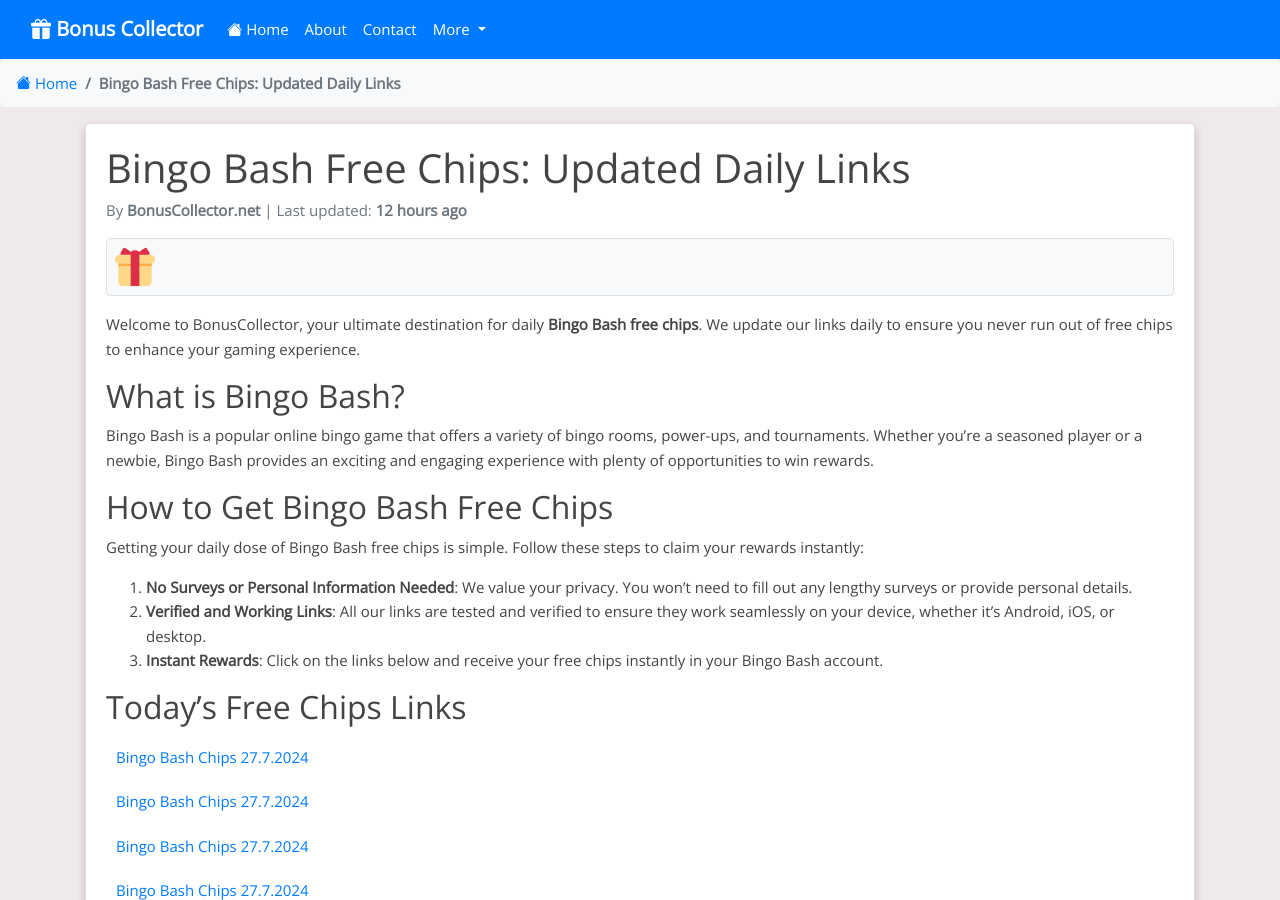
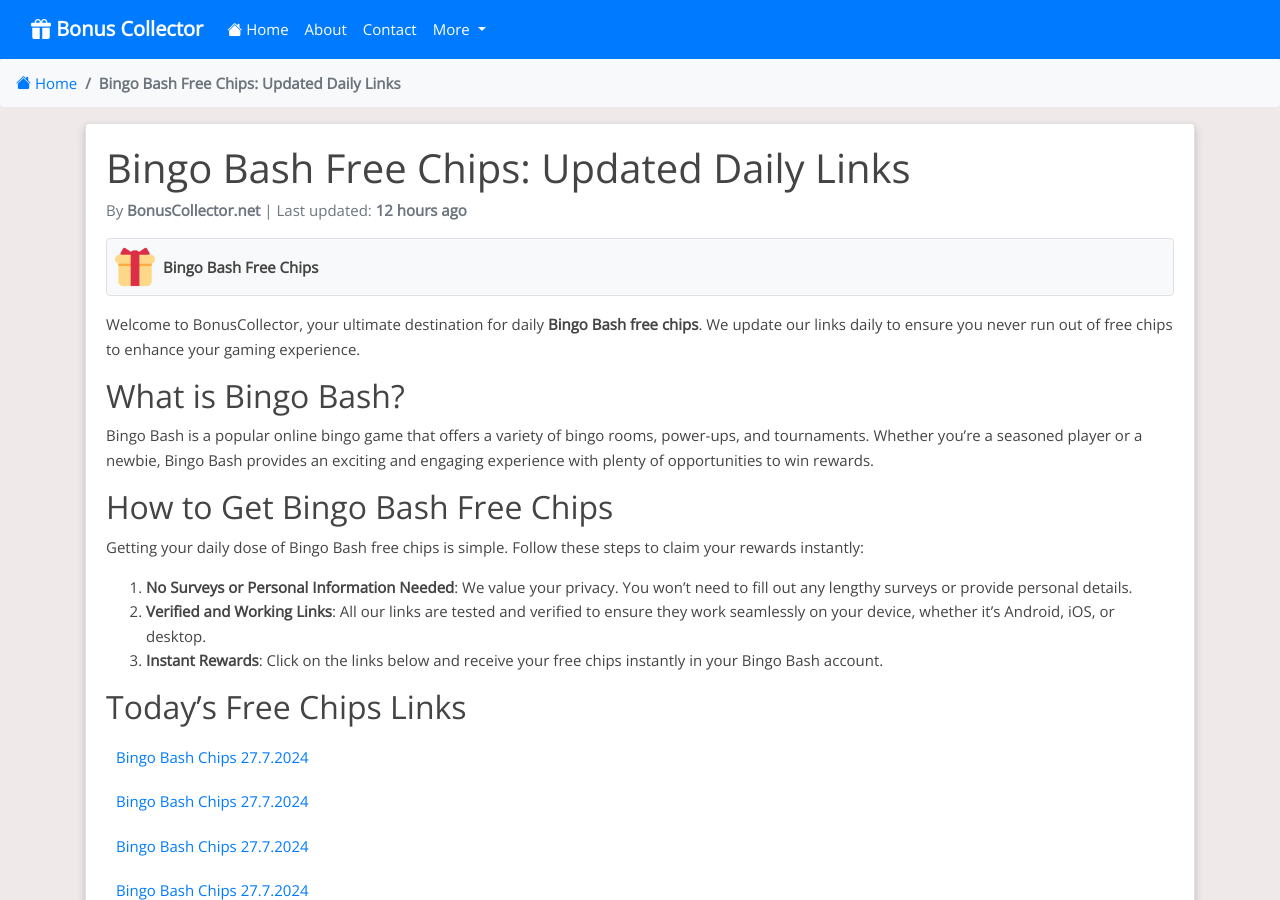
Before and after one commit to Prollad99/bs-net, a Jekyll site: the page built from _posts/2024-07-04-bingo-bash.md, in a window 1280 px wide and 900 px high. Built offline with Jekyll 4.4.1, drawn with Linux system fonts in a browser that asks for light colours; nearby versions of some CDN libraries; comment, search, counter and statistics services are not loaded.

Commit message:
Update 2024-07-04-bingo-bash.md

```diff
--- a/_posts/2024-07-04-bingo-bash.md
+++ b/_posts/2024-07-04-bingo-bash.md
@@ -9,6 +9,8 @@
 permalink: /bingo-bash-free-chips/
 image: /assets/images/bingo-bash.webp
 include_file: bingo-bash.html
+manifest: /manifests/bingo-bash.json
+app_name: "Bingo Bash Free Chips"
 ---
 
 Welcome to BonusCollector, your ultimate destination for daily **Bingo Bash free chips**. We update our links daily to ensure you never run out of free chips to enhance your gaming experience.
```
